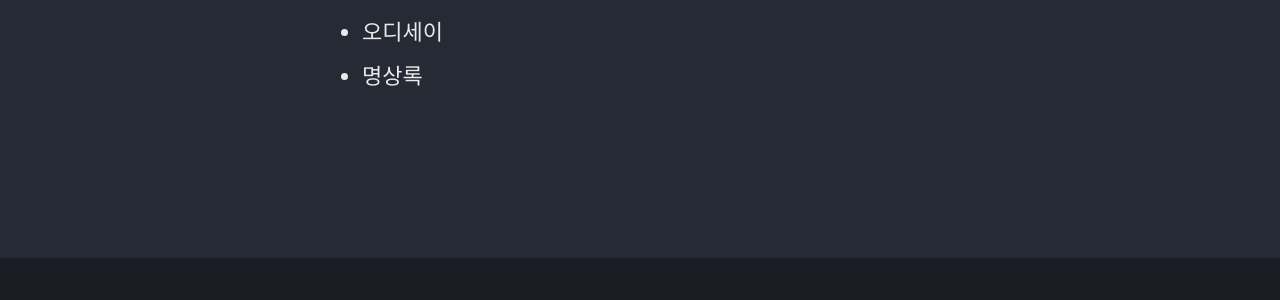
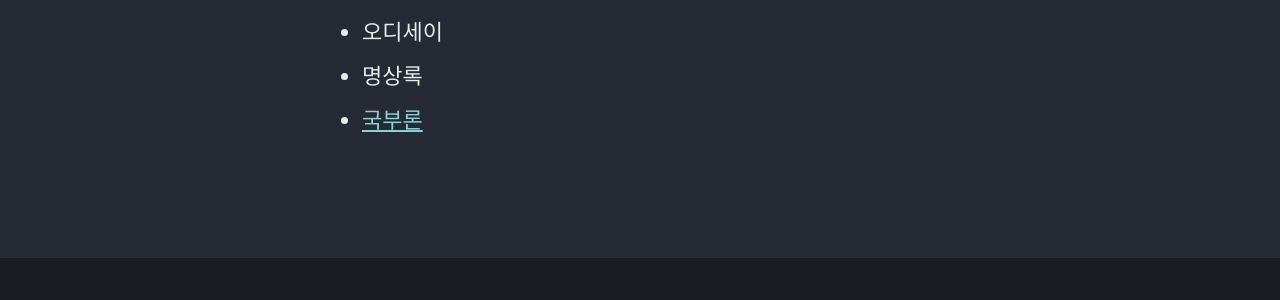
Before and after one commit to fall20style/fall20style.github.io, a Jekyll site: the page built from books.md, in a window 1280 px wide and 1363 px high. Shown: the part 950-1250 px from the top of the window. Built offline with Jekyll 4.4.1, drawn with Linux system fonts in a browser that asks for light colours; cached includes are drawn as plain includes.

Commit message:
Update books.md

```diff
--- a/books.md
+++ b/books.md
@@ -26,3 +26,4 @@ read_time: true
 - 이솝 우화
 - 오디세이
 - 명상록
+- [국부론](https://www.globalgreyebooks.com/online-ebooks/adam-smith_wealth-of-nations_complete-text.html)
```
